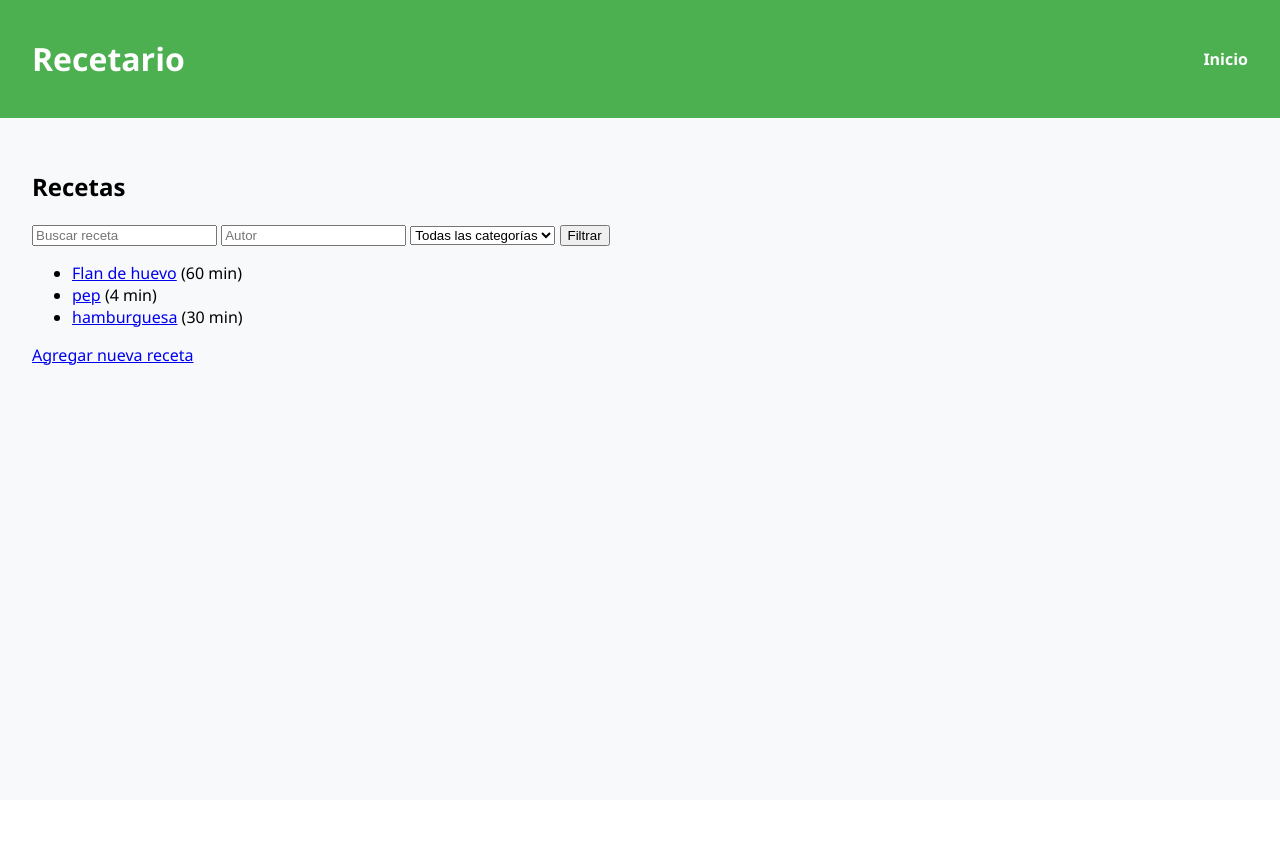
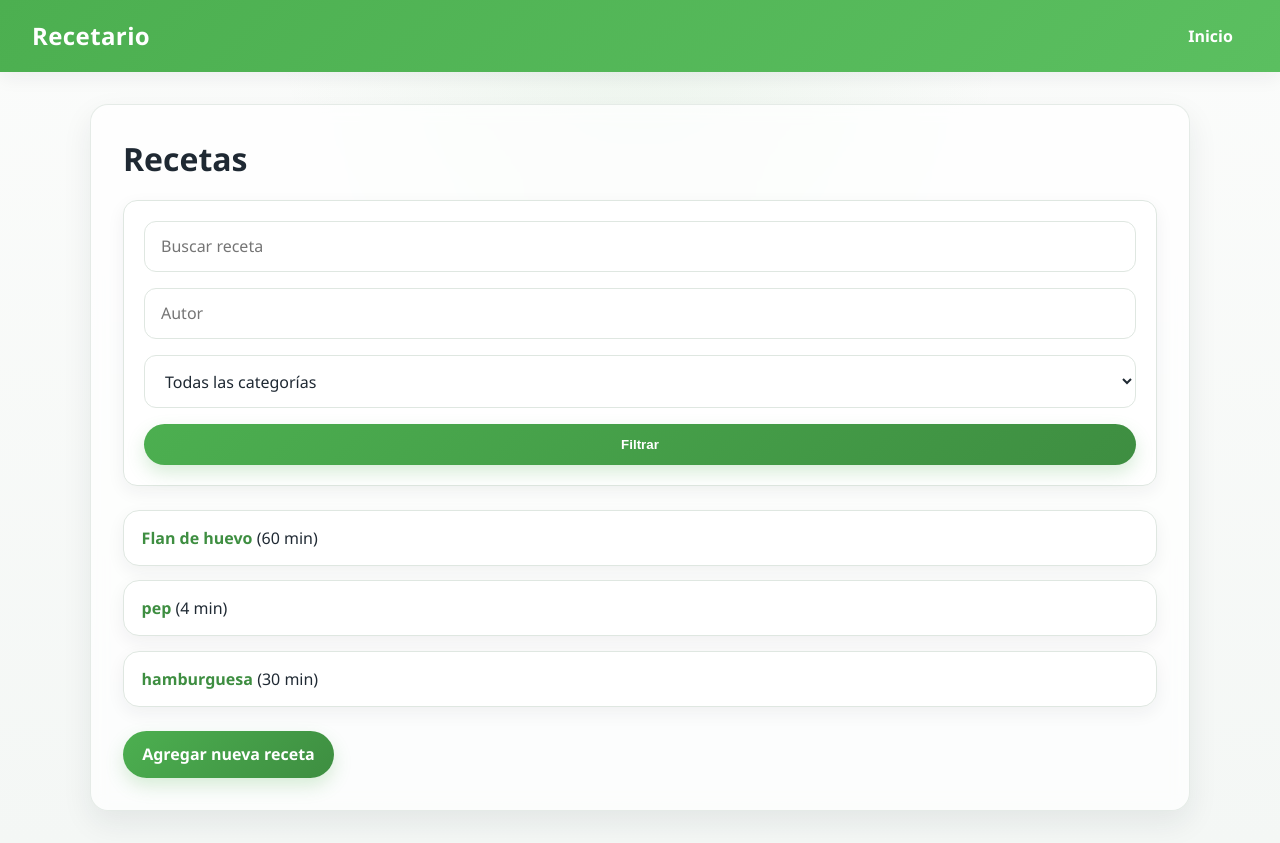
Before and after one commit to jcasrui733/proyecto_recetas, a Django app: page / in a window 1280 px wide. Before the commit the page ends 365 px from the top, so only its background shows below. Run offline with Django 5.2, Linux system fonts and the light colour scheme; data comes from the database, SQL or seed files in the repository; both versions use the stored data as it was after the commit.

Commit message:
cambio css

```diff
--- a/recetas/static/recetas/style.css
+++ b/recetas/static/recetas/style.css
@@ -1,32 +1,269 @@
+:root {
+    --bg: #f4f7f5;
+    --surface: #ffffff;
+    --surface-alt: #f8fbf8;
+    --text: #1f2933;
+    --muted: #6b7280;
+    --primary: #4caf50;
+    --primary-dark: #3e8e41;
+    --primary-soft: #e8f5e9;
+    --border: #dfe7e1;
+    --shadow: 0 12px 30px rgba(31, 41, 51, 0.08);
+    --shadow-soft: 0 6px 18px rgba(31, 41, 51, 0.06);
+    --radius: 18px;
+}
+
+* {
+    box-sizing: border-box;
+}
+
+html {
+    scroll-behavior: smooth;
+}
+
 body {
     font-family: 'Segoe UI', Tahoma, Geneva, Verdana, sans-serif;
-    background: #f8f9fa;
+    background:
+        radial-gradient(circle at top, rgba(76, 175, 80, 0.08), transparent 35%),
+        linear-gradient(180deg, #fbfcfb 0%, var(--bg) 100%);
+    color: var(--text);
     margin: 0;
-    padding: 0;
+    min-height: 100vh;
+    display: flex;
+    flex-direction: column;
 }
+
 header {
-    background: #4caf50;
+    background: linear-gradient(135deg, var(--primary), #5bbf60);
     color: white;
     padding: 1rem 2rem;
     display: flex;
     justify-content: space-between;
     align-items: center;
+    gap: 1rem;
+    box-shadow: var(--shadow-soft);
+    position: sticky;
+    top: 0;
+    z-index: 10;
 }
+
+header h1 {
+    margin: 0;
+    font-size: 1.5rem;
+    letter-spacing: 0.4px;
+    font-weight: 700;
+}
+
+nav {
+    display: flex;
+    align-items: center;
+    gap: 0.75rem;
+    flex-wrap: wrap;
+}
+
 nav a {
     color: white;
     text-decoration: none;
-    margin-left: 1rem;
-    font-weight: bold;
+    font-weight: 600;
+    padding: 0.55rem 0.95rem;
+    border-radius: 999px;
+    transition: background-color 0.2s ease, transform 0.2s ease, opacity 0.2s ease;
 }
+
+nav a:hover {
+    background: rgba(255, 255, 255, 0.16);
+    transform: translateY(-1px);
+}
+
 main {
+    width: min(1100px, calc(100% - 2rem));
+    margin: 2rem auto;
     padding: 2rem;
+    background: rgba(255, 255, 255, 0.72);
+    backdrop-filter: blur(8px);
+    border: 1px solid rgba(223, 231, 225, 0.8);
+    border-radius: var(--radius);
+    box-shadow: var(--shadow);
+    flex: 1;
 }
+
+main h2,
+main h3,
+main h4 {
+    color: var(--text);
+    margin-top: 0;
+}
+
+main h2 {
+    font-size: 2rem;
+    margin-bottom: 1rem;
+}
+
+main p {
+    line-height: 1.65;
+    color: var(--text);
+}
+
+main a {
+    color: var(--primary-dark);
+    text-decoration: none;
+    font-weight: 600;
+    transition: color 0.2s ease, opacity 0.2s ease;
+}
+
+main a:hover {
+    color: #2f6f31;
+    text-decoration: underline;
+}
+
+form {
+    display: grid;
+    gap: 1rem;
+    margin: 1.25rem 0 1.5rem;
+    padding: 1.25rem;
+    background: var(--surface);
+    border: 1px solid var(--border);
+    border-radius: calc(var(--radius) - 4px);
+    box-shadow: var(--shadow-soft);
+}
+
+form p {
+    margin: 0;
+}
+
+input,
+select,
+textarea {
+    width: 100%;
+    border: 1px solid var(--border);
+    background: var(--surface);
+    color: var(--text);
+    border-radius: 12px;
+    padding: 0.85rem 1rem;
+    font: inherit;
+    outline: none;
+    transition: border-color 0.2s ease, box-shadow 0.2s ease, transform 0.2s ease;
+}
+
+input:focus,
+select:focus,
+textarea:focus {
+    border-color: var(--primary);
+    box-shadow: 0 0 0 4px rgba(76, 175, 80, 0.14);
+}
+
+button,
+.btn,
+input[type="submit"] {
+    display: inline-flex;
+    align-items: center;
+    justify-content: center;
+    gap: 0.4rem;
+    border: none;
+    border-radius: 999px;
+    padding: 0.8rem 1.2rem;
+    background: linear-gradient(135deg, var(--primary), var(--primary-dark));
+    color: white;
+    font-weight: 700;
+    cursor: pointer;
+    text-decoration: none;
+    box-shadow: 0 8px 18px rgba(76, 175, 80, 0.22);
+    transition: transform 0.2s ease, box-shadow 0.2s ease, filter 0.2s ease;
+}
+
+button:hover,
+.btn:hover,
+input[type="submit"]:hover {
+    transform: translateY(-1px);
+    box-shadow: 0 12px 24px rgba(76, 175, 80, 0.28);
+    filter: brightness(1.02);
+    text-decoration: none;
+}
+
+button:active,
+.btn:active,
+input[type="submit"]:active {
+    transform: translateY(0);
+}
+
+ul {
+    list-style: none;
+    padding: 0;
+    margin: 1rem 0 1.5rem;
+    display: grid;
+    gap: 0.9rem;
+}
+
+li {
+    background: var(--surface);
+    border: 1px solid var(--border);
+    border-radius: 16px;
+    padding: 1rem 1.1rem;
+    box-shadow: var(--shadow-soft);
+}
+
+li strong {
+    color: var(--text);
+}
+
+hr {
+    border: none;
+    height: 1px;
+    background: linear-gradient(90deg, transparent, var(--border), transparent);
+    margin: 1.5rem 0;
+}
+
 footer {
-    background: #333;
-    color: #fff;
+    background: #2f3a33;
+    color: rgba(255, 255, 255, 0.88);
     text-align: center;
     padding: 1rem;
-    position: fixed;
-    width: 100%;
-    bottom: 0;
+    margin-top: auto;
 }
+
+a[href*="eliminar"] {
+    color: #b91c1c;
+}
+
+a[href*="eliminar"]:hover {
+    color: #991b1b;
+}
+
+a[href*="editar"] {
+    color: var(--primary-dark);
+}
+
+a[href*="editar"]:hover {
+    color: #2f6f31;
+}
+
+@media (max-width: 768px) {
+    header {
+        flex-direction: column;
+        align-items: flex-start;
+        padding: 1rem 1.25rem;
+    }
+
+    main {
+        width: min(100% - 1rem, 1100px);
+        margin: 1rem auto;
+        padding: 1.25rem;
+        border-radius: 16px;
+    }
+
+    main h2 {
+        font-size: 1.6rem;
+    }
+
+    nav {
+        width: 100%;
+    }
+
+    nav a {
+        padding: 0.5rem 0.8rem;
+    }
+
+    form {
+        padding: 1rem;
+    }
+}
--- a/recetas/templates/recetas/base.html
+++ b/recetas/templates/recetas/base.html
@@ -17,6 +17,6 @@
     <main>
         {% block content %}{% endblock %}
     </main>
-    <!-- Footer eliminado -->
+
 </body>
 </html>
```
Also changed, not shown: db.sqlite3.
